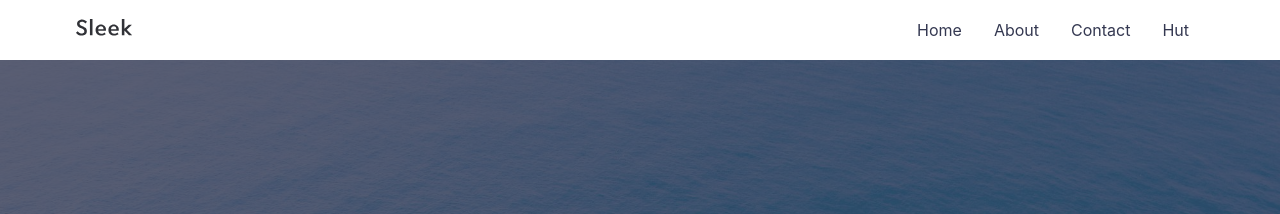
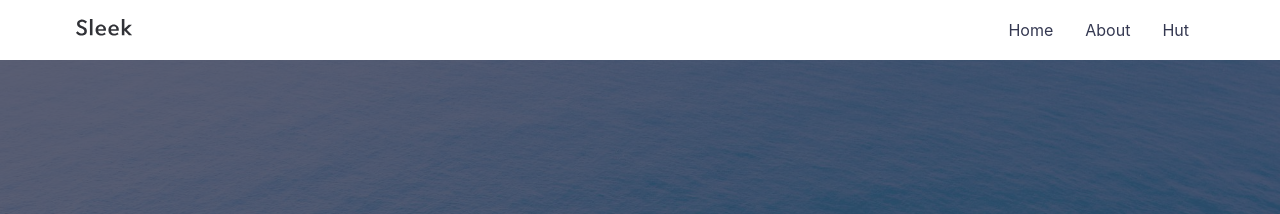
Before and after one commit to msflyee/msflyee.github.io, a Jekyll site: the page built from index.md, in a window 1280 px wide. Shown: the top 214 px of the page. Built offline with Jekyll 4.4.1, drawn with Linux system fonts in a browser that asks for light colours.

Commit message:
Update _config.yml

```diff
--- a/_config.yml
+++ b/_config.yml
@@ -21,8 +21,8 @@ social:
 navigation: # Navigation links
   - {name: 'Home', link: '/'}
   - {name: 'About', link: '/about'}
-  - {name: 'Contact', link: '/contact'}
-  - {name: 'Hut', link:'/hut'}
+
+  - {name: 'Hut', link: '/hut'}
 
 tagline: >
   On the way, thinking, thanking.
```
